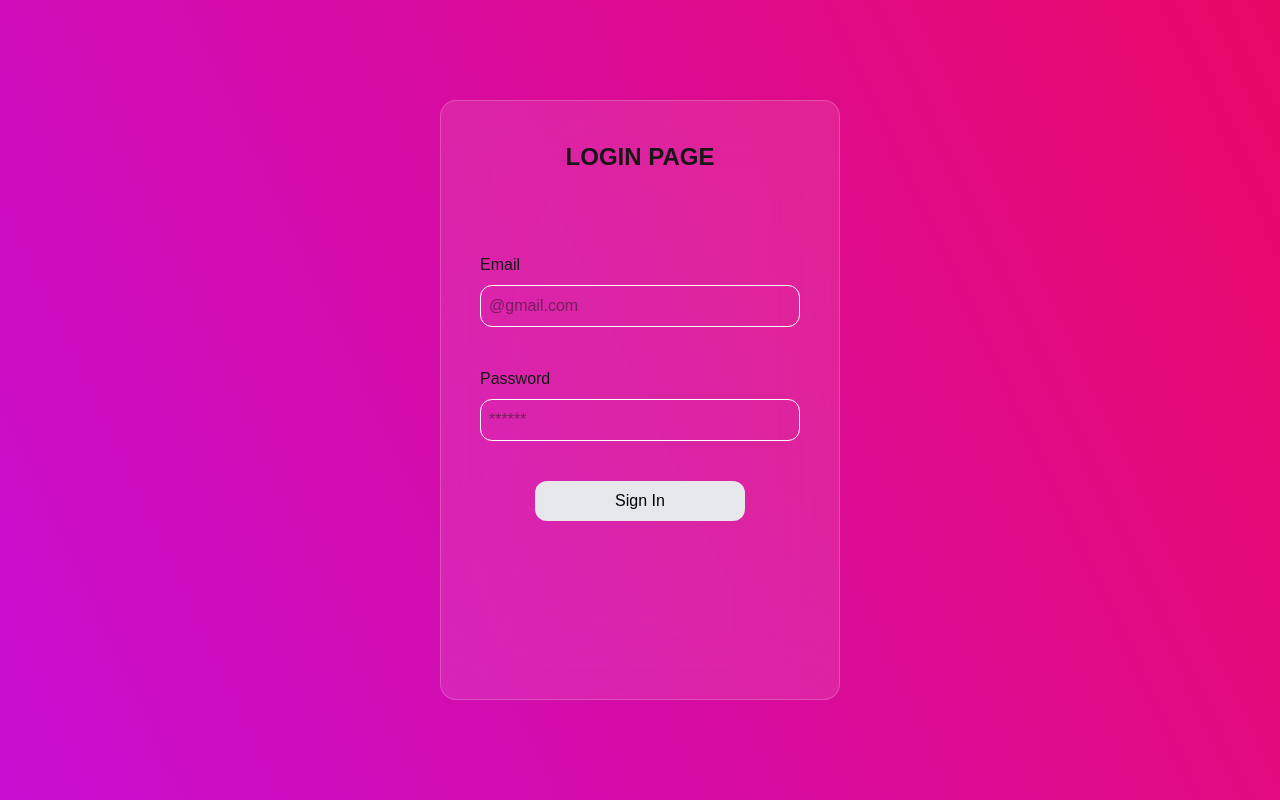
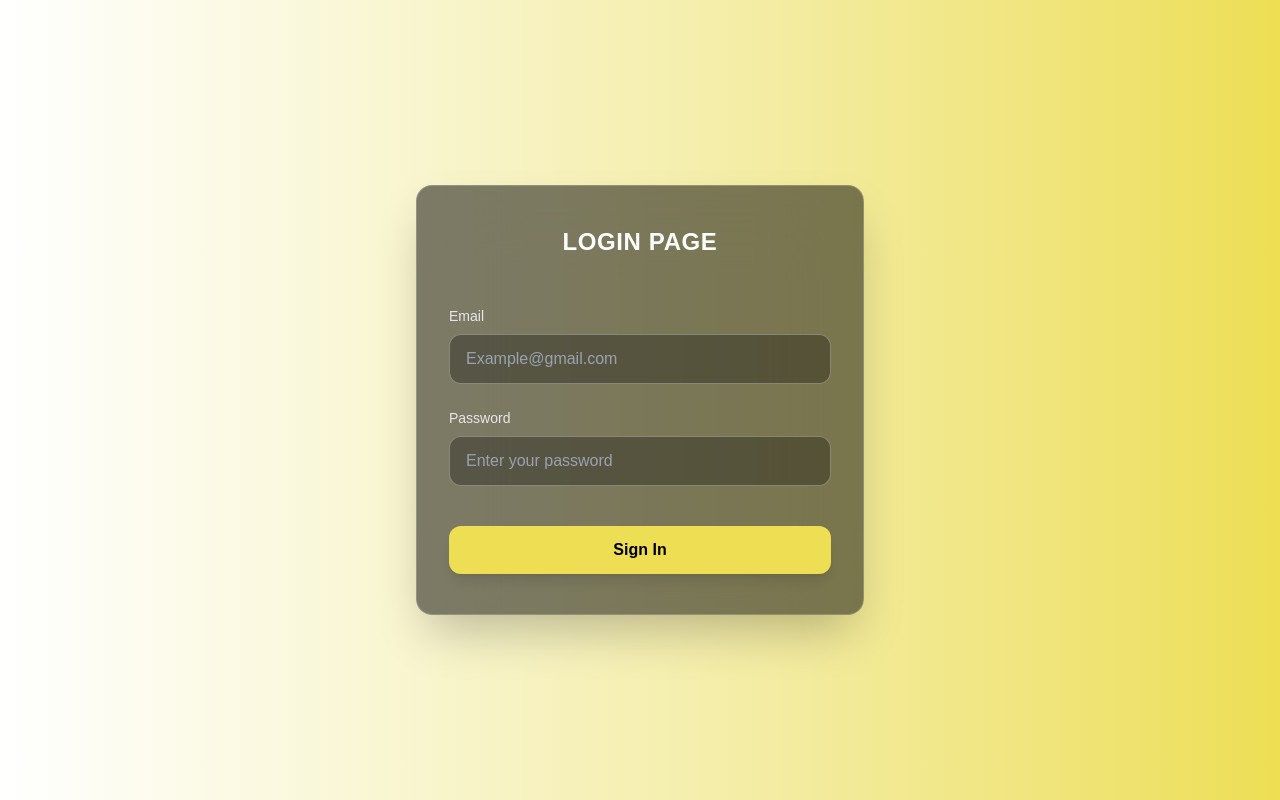
Before and after one commit to Yoshinovia/pra-pkl, a Next.js app in the folder frontend/: page / in a window 1280 px wide. Built offline with nearby package versions, Linux system fonts and the light colour scheme.

Commit message:
ganti design

```diff
--- a/frontend/app/globals.css
+++ b/frontend/app/globals.css
@@ -20,7 +20,8 @@
 }
 
 body {
-  background: linear-gradient(65deg, rgb(200, 14, 210), rgb(233, 9, 102));
+  background: #ffffff;
+  background: linear-gradient(147deg, rgba(255, 255, 255, 1) 0%, rgba(237, 222, 83, 1) 100%);
   color: var(--foreground);
   font-family: Arial, Helvetica, sans-serif;
 }
--- a/frontend/app/page.tsx
+++ b/frontend/app/page.tsx
@@ -1,8 +1,10 @@
-'use client'; // Wajib untuk interaksi state & event handler di Next.js App Router
+'use client';
 
 import { useState } from 'react';
+import { useRouter } from 'next/navigation';
 
 export default function Home() {
+  const router = useRouter();
   const [email, setEmail] = useState('');
   const [password, setPassword] = useState('');
   const [message, setMessage] = useState('');
@@ -23,7 +25,7 @@ export default function Home() {
       setMessage(data.message);
 
       if (data.success) {
-        alert('Selamat Datang!');
+        router.push('/dashboard');
       }
     } catch (error) {
       console.error("Gagal terhubung ke server:", error);
@@ -32,27 +34,53 @@ export default function Home() {
   };
 
   return (
-    <main className="h-screen flex items-center justify-center">
-      <section className="w-100 h-150 bg-white/10 backdrop-blur-2xl border border-white/20 py-10 px-2 rounded-2xl">
+    <main className="h-screen flex items-center justify-center bg-gradient-to-r from-white to-[#edde53]">
+
+      {/* Lighter glass effect: Changed bg-black/70 to bg-black/50 */}
+      <section className="w-full max-w-md bg-black/50 text-white backdrop-blur-2xl border border-white/20 py-10 px-8 rounded-2xl shadow-2xl">
+
         <div className="flex items-center justify-center">
-          <h1 className="text-2xl font-semibold">LOGIN PAGE</h1>
+          <h1 className="text-2xl font-semibold tracking-wide">LOGIN PAGE</h1>
         </div>
+
         {message && (
-          <p className="text-center text-sm mb-4 text-amber-300">{message}</p>
+          <p className="text-center text-sm mt-4 text-amber-300">{message}</p>
         )}
 
-        <form onSubmit={handleLogin} className="flex flex-col items-center mt-20 gap-10 h-full w-full">
-          <div className="flex flex-col gap-2">
-            <label htmlFor="">Email</label>
-            <input type="email" placeholder="@gmail.com" value={email} onChange={(e) => setEmail(e.target.value)} className="bg-transparent border border-white py-2 w-80 px-2 rounded-xl" />
+        <form onSubmit={handleLogin} className="flex flex-col items-center mt-12 gap-6 h-full w-full">
+
+          <div className="flex flex-col gap-2 w-full">
+            <label htmlFor="email" className="text-sm text-gray-200">Email</label>
+            <input
+              id="email"
+              type="email"
+              placeholder="Example@gmail.com"
+              value={email}
+              onChange={(e) => setEmail(e.target.value)}
+              className="bg-black/30 border border-white/30 text-white placeholder-gray-400 py-3 px-4 rounded-xl focus:outline-none focus:border-[#edde53] transition-colors"
+            />
           </div>
-          <div className="flex flex-col gap-2">
-            <label htmlFor="">Password</label>
-            <input type="password" placeholder="******" value={password} onChange={(e) => setPassword(e.target.value)} className="bg-transparent border border-white py-2 w-80 px-2 rounded-xl" />
+
+          <div className="flex flex-col gap-2 w-full">
+            <label htmlFor="password" className="text-sm text-gray-200">Password</label>
+            <input
+              id="password"
+              type="password"
+              placeholder="Enter your password"
+              value={password}
+              onChange={(e) => setPassword(e.target.value)}
+              className="bg-black/30 border border-white/30 text-white placeholder-gray-400 py-3 px-4 rounded-xl focus:outline-none focus:border-[#edde53] transition-colors"
+            />
           </div>
-          <button type="submit" className="bg-gray-200 px-20 py-2 rounded-xl text-black">Sign In</button>
+
+          <button
+            type="submit"
+            className="w-full bg-[#edde53] hover:bg-yellow-400 text-black font-bold py-3 mt-4 rounded-xl transition-colors shadow-lg"
+          >
+            Sign In
+          </button>
+
         </form>
-
       </section>
     </main>
   );
```
